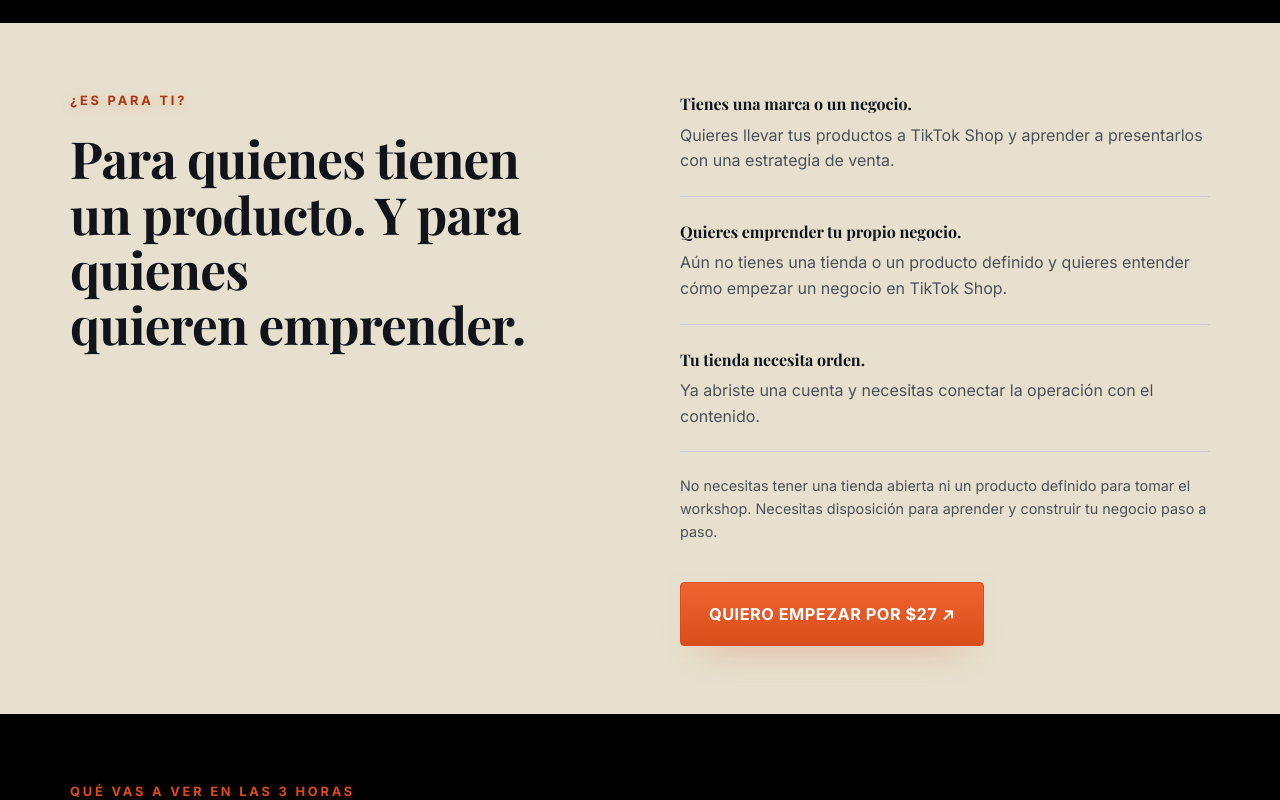
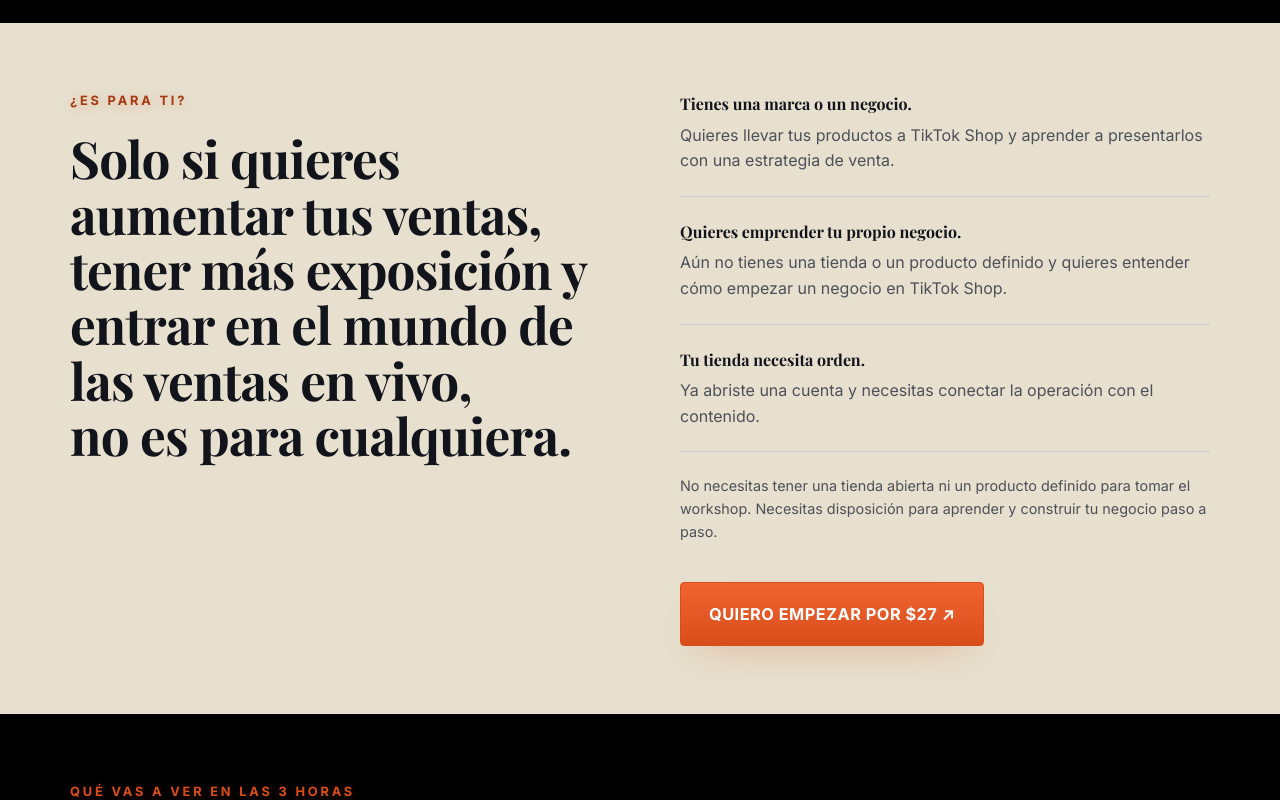
Before and after one commit to Seba778/workshoptiktok, a React (Vite) app: page / in a window 1280 px wide. Shown: the part 1720-2520 px from the top of the page. Built offline with nearby package versions, Linux system fonts and the light colour scheme.

Commit message:
actualizacion_v10-definitiva

```diff
--- a/src/components/Offer.jsx
+++ b/src/components/Offer.jsx
@@ -3,7 +3,7 @@ export default function Offer({ onCheckout, checkoutConfigured, loading }) {
     <section id="inscripcion" className="bio">
       <div className="wrap offer">
         <div>
-          <p className="eyebrow">Solo 100 cupos disponibles</p>
+          <p className="eyebrow">Solo 10 cupos disponibles</p>
           <h2>
             Este workshop es
             <br />
@@ -40,7 +40,7 @@ export default function Offer({ onCheckout, checkoutConfigured, loading }) {
             $27 <span style={{ fontSize: '1rem' }}>USD</span>
           </p>
           <p className="saving">Ahorras $172.</p>
-          <span className="capacity">Solo 100 cupos disponibles</span>
+          <span className="capacity blinking">Solo 10 cupos disponibles</span>
           <p className="micro">Da el siguiente paso: reserva tu lugar.</p>
           <dl>
             <div>
--- a/src/components/WhoIsThisFor.jsx
+++ b/src/components/WhoIsThisFor.jsx
@@ -20,11 +20,11 @@ export default function WhoIsThisFor() {
         <div>
           <p className="eyebrow">¿Es para ti?</p>
           <h2>
-            Para quienes tienen
+            Solo si quieres aumentar tus ventas,
             <br />
-            un producto. Y para quienes
+             tener más exposición y entrar en el mundo de las ventas en vivo,
             <br />
-            quieren emprender.
+            no es para cualquiera.
           </h2>
         </div>
         <div>
--- a/src/index.css
+++ b/src/index.css
@@ -607,6 +607,14 @@ video.video {
   border-radius: 50%;
   background: var(--gold);
   box-shadow: 0 0 8px 1px rgba(216, 78, 27, 0.7);
+}
+
+@keyframes blink-badge {
+  0%, 100% { opacity: 1; }
+  50% { opacity: 0.3; }
+}
+.capacity.blinking {
+  animation: blink-badge 1.2s cubic-bezier(0.4, 0, 0.6, 1) infinite;
 }
 
 /* ---------- Proof strip ---------- */
```
Also changed, not shown: 1 other file (tests, documents, lock files or other folders).
